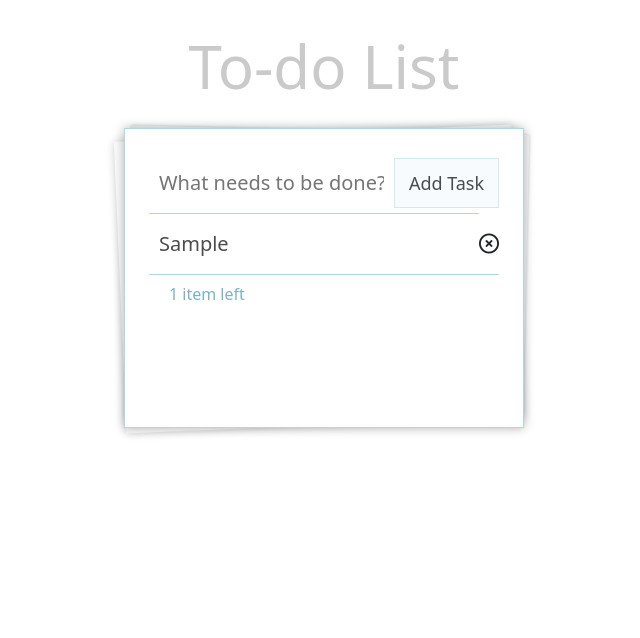
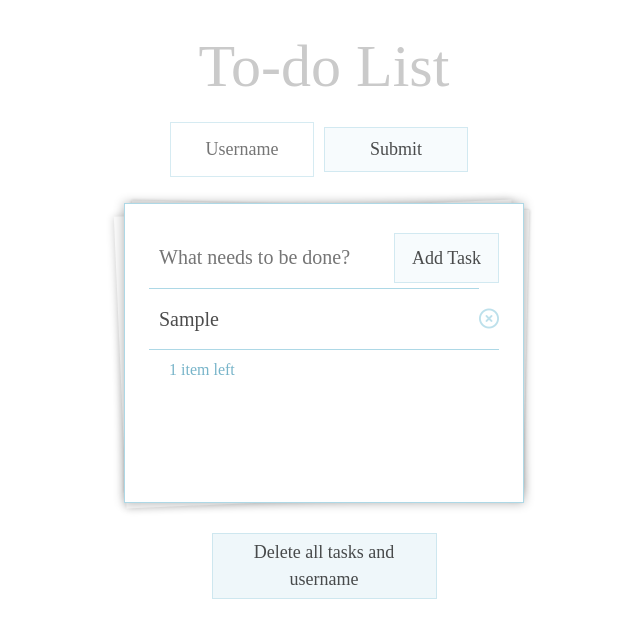
Before and after one commit to 4GeeksAcademy/to-do-list-React-Fetch-DS, a React app: page / in a window 1280 px wide. Both pictures are taken after typing "Sample" into the empty fields and a click on the button "Add Task". Shown: the top 638 px of the page, without its empty margins (316-956 px from the left). Built offline with nearby package versions, Linux system fonts and the light colour scheme; no server answers.

Commit message:
Añadiendo input y btn username + btn delete all tasks and username

```diff
--- a/src/js/component/App.jsx
+++ b/src/js/component/App.jsx
@@ -1,15 +1,19 @@
 import React, { useState } from "react";
 import TodoList from "./TodoList";
+import InputUsername from "./InputName";
+import DeleteAll from "./DeleteAll";
 
 const App = () => {
 
     return (
         <div className="to-do-container">
             <h1 className="title">To-do List</h1>
+            <InputUsername />
             <div className="to-do letter">
                 {/* Notes To-do */}
                 <TodoList />
             </div>
+            <DeleteAll />
         </div>
     );
 };
--- /dev/null
+++ b/src/js/component/DeleteAll.jsx
@@ -0,0 +1,22 @@
+import React, { useState } from 'react';
+
+const DeleteAll = () => {
+
+    const handleDeleteBtn = () => {
+
+    }
+
+    return (
+        <div className='container-btn-delete'>
+            <button
+                type='button'
+                className='btn-delete-all'
+                onClick={handleDeleteBtn}
+            >
+                Delete all tasks and username
+            </button>
+        </div>
+    )
+}
+
+export default DeleteAll;
--- /dev/null
+++ b/src/js/component/InputName.jsx
@@ -0,0 +1,42 @@
+import React, { useState } from 'react';
+
+const InputUsername = () => {
+
+    const [value, setValue] = useState("");
+
+    const handleInputChange = (e) => {
+        setValue(e.target.value);
+        console.log(value)
+    }
+
+    const handleClickBtn = () => {
+        try {
+            // Enviar datos del username
+
+        } catch (error) {
+            console.log("Hubo un error", error);
+        }
+    }
+
+    return (
+        <div className='container-username'>
+
+            <input
+                className='input-username'
+                type="text"
+                placeholder='Username'
+                value={value}
+                onChange={handleInputChange}
+            />
+
+            <button
+                className='submit-username'
+                type="submit"
+                onClick={handleClickBtn}
+            >Submit</button>
+
+        </div>
+    )
+}
+
+export default InputUsername;
--- a/src/js/component/TodoList.jsx
+++ b/src/js/component/TodoList.jsx
@@ -1,109 +1,33 @@
-import React, { useEffect, useState } from "react";
+import React, { useState } from "react";
 
 const TodoList = () => {
 
+	// Variables para agregar y quitar todos, con su respectivo index
 	const [todos, setTodos] = useState([]);
-	const [userTodos, setUserTodos] = useState([]);
-	const [task, setTask] = useState("");
+	const [task, setTask] = useState("")
 	const [noteIndex, setNoteIndex] = useState(0);
 
-	let usersURL = 'https://playground.4geeks.com/apis/fake/todos/user/jaac';
+	// Variables para controlar usernames
+	const [username, setUsername] = useState("");
 
-	useEffect(() => {
-		const fetchTodos = async () => {
-			const res = await fetch(usersURL);
-			const data = await res.json();
-			setTodos(data);
-		}
-
-		fetchTodos();
-	}, [])
-
-	/* GET USER FROM API */
-	const getUser = async () => {
-		try {
-			let response = await fetch(usersURL);
-			let data = await response.json();
-
-			if (response.ok) {
-				setUserTodos(data);
-			} else {
-				await createUser();
-			}
-
-		} catch (error) {
-			console.log(error);
+	const addTodos = () => {
+		const newTodos = [...todos]
+		if (task === "") {
+			return;
+		} else {
+			newTodos.push(task)
+			setTodos(newTodos)
+			setTask("")
+			setNoteIndex(noteIndex + 1)
 		}
 	}
 
-	/* CREATE USER IN API */
-	const createUser = async () => {
-		try {
-			let response = await fetch(usersURL, {
-				method: 'POST',
-				headers: {
-					'Content-Type': 'application/json',
-				},
-				body: JSON.stringify([]),
-			});
+	const deleteTodos = (index) => {
+		const newTodos = [...todos]
+		newTodos.splice(index, 1)
+		setTodos(newTodos)
+		setNoteIndex(noteIndex - 1)
 
-			let data = await response.json();
-			setUserTodos(data);
-
-		} catch (error) {
-			console.log(error);
-		}
-	}
-
-	/* UPDATE USER TODOS IN API */
-	const updateUserTodos = async (todos) => {
-		try {
-			let response = await fetch(usersURL, {
-				method: 'PUT',
-				headers: { 'Content-Type': 'application/json' },
-				body: JSON.stringify(todos),
-			});
-
-			if (response.ok) {
-				setUserTodos(todos);
-			}
-
-		} catch (error) {
-			console.log(error);
-		}
-	}
-
-	/* DELETE USER AND TODOS FROM API */
-	const deleteUser = async () => {
-		try {
-			let response = await fetch(usersURL, {
-				method: 'DELETE'
-			});
-
-			if (response.ok) {
-				setUserTodos([]);
-			}
-
-		} catch (error) {
-			console.log(error);
-		}
-	}
-
-	/* ADD TODO */
-	const addTodo = () => {
-		const newTodos = [...userTodos, task];
-		setUserTodos(newTodos);
-		setTask("");
-		setNoteIndex(noteIndex + 1);
-		updateUserTodos(newTodos);
-	}
-
-	/* DELETE TODO */
-	const deleteTodo = (index) => {
-		const newTodos = userTodos.filter((_, i) => i !== index);
-		setUserTodos(newTodos);
-		setNoteIndex(noteIndex - 1);
-		updateUserTodos(newTodos);
 	}
 
 	return (
@@ -111,37 +35,28 @@ const TodoList = () => {
 			{/* Input para añadir notas */}
 
 			<div className="container-input">
-				<input
-					className="input-To-Do"
-					placeholder="What needs to be done?"
-					type="text"
-					value={task}
-					onChange={(e) => setTask(e.target.value)}
-				/>
-				<button
-					className='btn-To-Do'
-					onClick={addTodo}>
-					Add Task
-				</button>
+				<input className="input-To-Do" placeholder="What needs to be done?" type="text" value={task} onChange={(e) => setTask(e.target.value)} />
+				<button className='btn-To-Do' onClick={addTodos}>Add Task</button>
 			</div>
 
 			{/* contenedor notas */}
 			<div className="notes">
 				{
 					// notas
-					userTodos.map((task, index) => {
+					todos.length > 0 &&
+					todos.map((task, index) => {
 						return (
-							<div className="items" key={index}>
-								<div className='note'>{task}</div>
+							<div className="items">
+								<div key={index} className='note'>{task}</div>
 								<i
-									className="fa-regular fa-circle-xmark"
-									onClick={() => deleteTodo(index)}
-								/>
+									class="item--right fa-regular fa-circle-xmark"
+									onClick={() => deleteTodos(index)}
+								></i>
 							</div>
 						)
 					})
+
 				}
-
 				<h6 className="note-index">{noteIndex} item left</h6>
 
 			</div>
--- a/src/styles/index.css
+++ b/src/styles/index.css
@@ -1,14 +1,13 @@
-
 body {
     display: flex;
     justify-content: center;
     background: whitesmoke;
-    font-family: 'Times New Roman';
 }
 
 .to-do-container {
     margin-top: 30px;
     min-width: 500px;
+    font-family: 'Times New Roman';
 }
 
 .title {
@@ -32,6 +31,14 @@ body {
     padding: 0px 10px;
 }
 
+input:focus {
+    outline: none;
+}
+
+input:focus::placeholder {
+    color: transparent;
+}
+
 .btn-To-Do {
     width: 30%;
     min-height: 50px;
@@ -40,6 +47,10 @@ body {
     color: rgba(0, 0, 0, 0.7);
     background: rgba(173, 216, 230, 0.1);
     margin: 5px 0;
+}
+
+.btn-To-Do:active {
+    border: rgba(173, 216, 230, 0.5) 2px solid;
 }
 
 .notes {
@@ -80,7 +91,7 @@ h6 {
 
 .letter {
     background: #fff;
-    box-shadow: 0 0 10px rgba(0,0,0,0.3);
+    box-shadow: 0 0 10px rgba(0, 0, 0, 0.3);
     margin: 26px auto 0;
     max-width: 550px;
     min-height: 300px;
@@ -89,7 +100,8 @@ h6 {
     width: 80%;
 }
 
-  .letter:before, .letter:after {
+.letter:before,
+.letter:after {
     content: "";
     height: 98%;
     position: absolute;
@@ -99,7 +111,7 @@ h6 {
 
 .letter:before {
     background: #fafafa;
-    box-shadow: 0 0 8px rgba(0,0,0,0.2);
+    box-shadow: 0 0 8px rgba(0, 0, 0, 0.2);
     left: -5px;
     top: 4px;
     transform: rotate(-2.5deg);
@@ -107,8 +119,57 @@ h6 {
 
 .letter:after {
     background: #f6f6f6;
-    box-shadow: 0 0 3px rgba(0,0,0,0.2);
+    box-shadow: 0 0 3px rgba(0, 0, 0, 0.2);
     right: -3px;
     top: 1px;
     transform: rotate(1.4deg);
 }
+
+.container-username {
+    display: flex;
+    justify-content: center;
+    margin: 10px;
+}
+
+.input-username {
+    border: rgba(173, 216, 230, 0.5) 1px solid;
+    width: 30%;
+    padding: 6px 10px;
+    text-align: center;
+    font-size: 18px;
+}
+
+.submit-username {
+    width: 30%;
+    min-height: 45px;
+    border: rgba(173, 216, 230, 0.5) 1px solid;
+    font-size: 18px;
+    color: rgba(0, 0, 0, 0.7);
+    background: rgba(173, 216, 230, 0.1);
+    margin: 5px 10px;
+}
+
+.submit-username:active {
+    border: rgba(173, 216, 230, 0.5) 2px solid;
+}
+
+.btn-delete-all {
+    width: 50%;
+    min-height: 45px;
+    border: rgba(173, 216, 230, 0.5) 1px solid;
+    font-size: 18px;
+    color: rgba(0, 0, 0, 0.7);
+    background: rgba(173, 216, 230, 0.2);
+    margin: 5px 10px;
+    padding: 5px;
+}
+
+.btn-delete-all:active {
+    border: rgb(137, 178, 192) 1px solid;
+}
+
+.container-btn-delete {
+    display: flex;
+    justify-content: center;
+    margin: 25px;
+}
--- a/template.html
+++ b/template.html
@@ -1,20 +1,25 @@
 <!DOCTYPE html>
 <html>
+
 <head>
     <meta name="viewport" content="width=device-width, initial-scale=1.0">
     <meta charset="UTF-8">
     <title>To-do List with React</title>
 
-        <link href="https://cdn.jsdelivr.net/npm/bootstrap@5.2.2/dist/css/bootstrap.min.css" rel="stylesheet"crossorigin="anonymous">
-        <link rel="stylesheet" href="https://use.fontawesome.com/releases/v5.2.0/css/all.css" integrity="sha384-hWVjflwFxL6sNzntih27bfxkr27PmbbK/iSvJ+a4+0owXq79v+lsFkW54bOGbiDQ" crossorigin="anonymous">
+    <link href="https://cdn.jsdelivr.net/npm/bootstrap@5.2.2/dist/css/bootstrap.min.css" rel="stylesheet"
+        crossorigin="anonymous">
+    <link rel="stylesheet" href="https://use.fontawesome.com/releases/v5.2.0/css/all.css"
+        integrity="sha384-hWVjflwFxL6sNzntih27bfxkr27PmbbK/iSvJ+a4+0owXq79v+lsFkW54bOGbiDQ" crossorigin="anonymous">
+</head>
 
-    </head>
 <body>
     <div id="app"></div>
 
     <!-- Many of bootstrap components require the use of JavaScript to function -->
     <!-- Popper and BootStrap JS -->
     <script src="https://kit.fontawesome.com/96b7d82f6e.js" crossorigin="anonymous"></script>
-        <script src="https://cdn.jsdelivr.net/npm/bootstrap@5.2.2/dist/js/bootstrap.bundle.min.js" crossorigin="anonymous"></script>
+    <script src="https://cdn.jsdelivr.net/npm/bootstrap@5.2.2/dist/js/bootstrap.bundle.min.js"
+        crossorigin="anonymous"></script>
 </body>
+
 </html>
```
Also changed, not shown: instrucciones.txt (added). Lines whose indentation alone changed are shown as unchanged.
